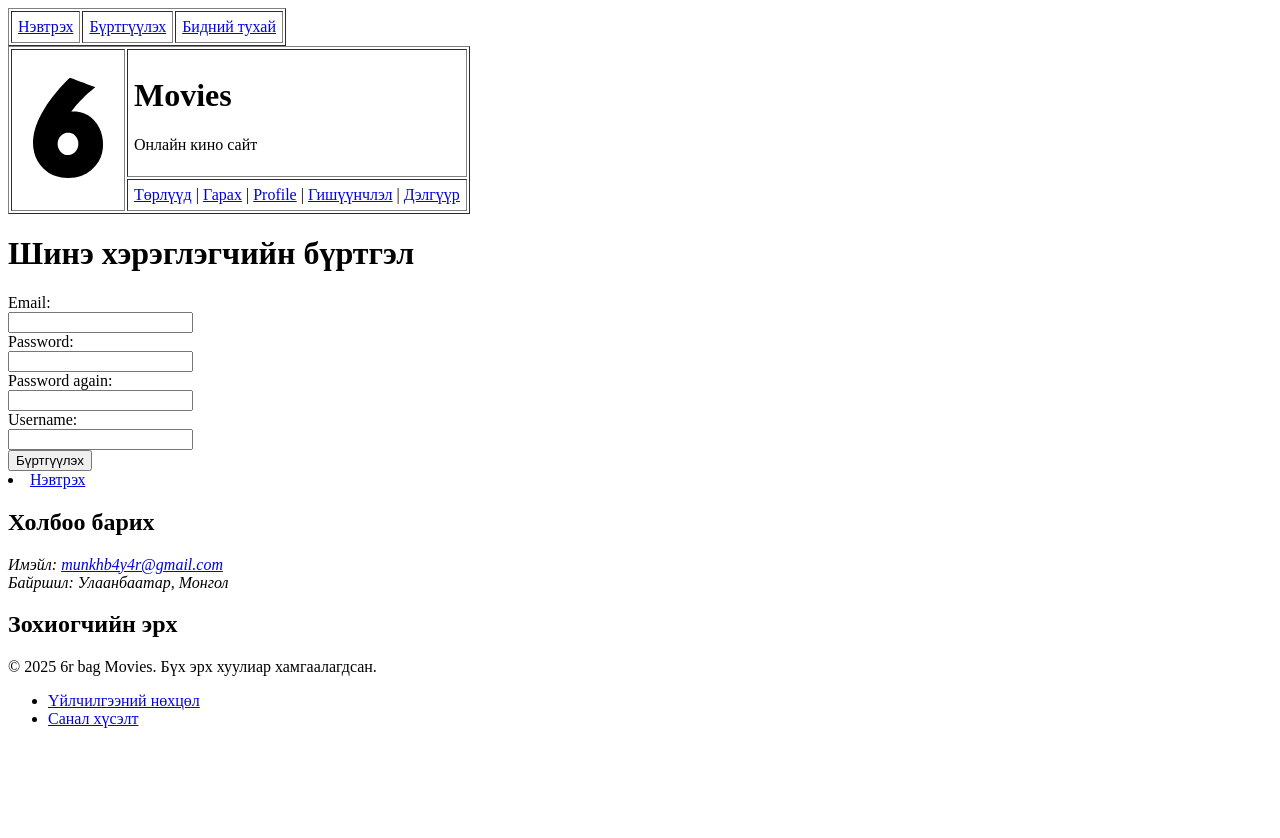
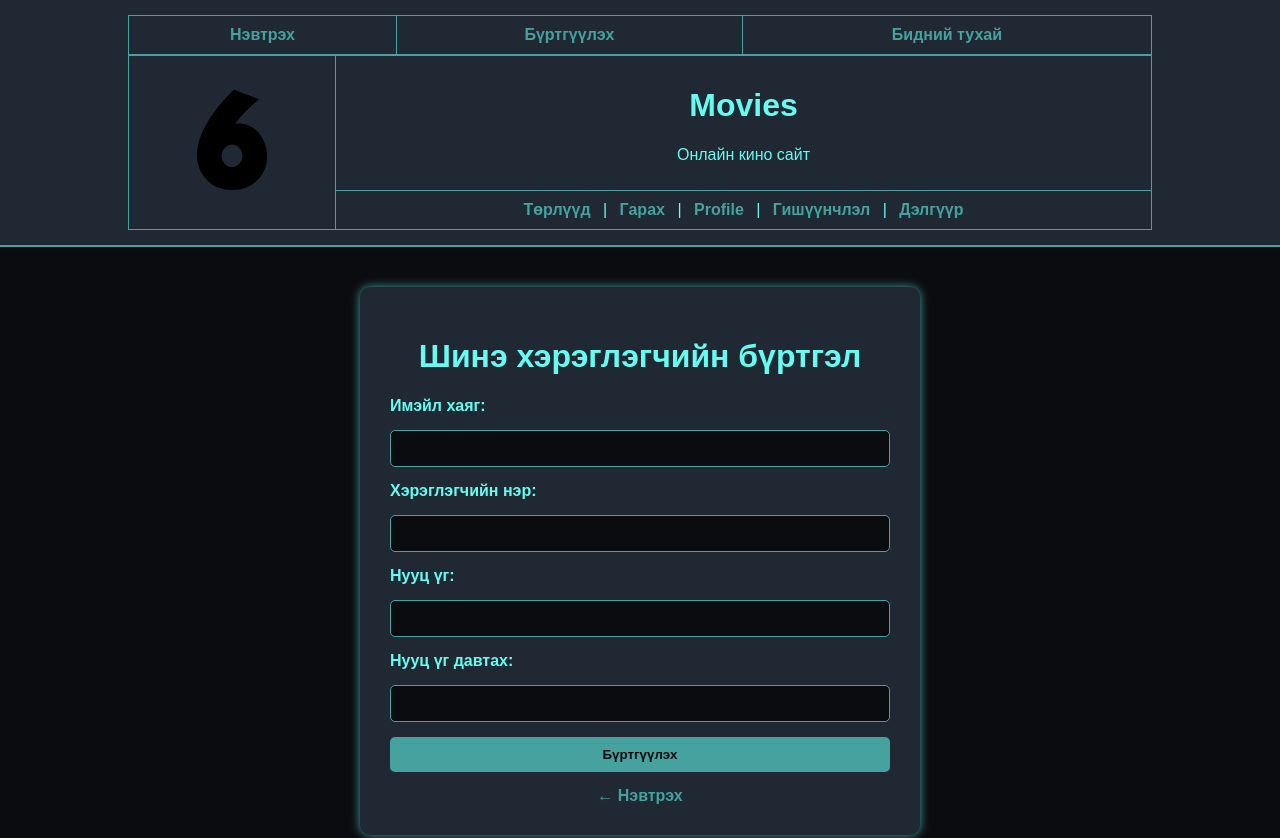
Before and after one commit to mubabne/WebZohiomj, a plain HTML site: page html/register.html in a window 1280 px wide. Shown: the top 838 px of the page. Before the commit the page ends 800 px from the top, so only its background shows below. Drawn offline with Linux system fonts and the light colour scheme.

Commit message:
Update register.html

```diff
--- a/html/register.html
+++ b/html/register.html
@@ -1,11 +1,138 @@
-
 <!doctype html>
 <html lang="mn">
 <head>
   <meta charset="utf-8" />
   <meta name="viewport" content="width=device-width, initial-scale=1" />
-  <title>6r bag</title>
-  <meta name="description" content="online movie site">
+  <title>Бүртгүүлэх - 6р баг</title>
+  <meta name="description" content="online movie site register page">
+
+  <style>
+    body {
+      font-family: "Poppins", sans-serif;
+      background-color: #0b0c10;
+      color: #f1f1f1;
+      margin: 0;
+      padding: 0;
+    }
+
+    header, footer {
+      background-color: #1f2833;
+      color: #66fcf1;
+      text-align: center;
+      padding: 15px 0;
+      border-bottom: 2px solid #45a29e;
+    }
+
+    table {
+      margin: 0 auto;
+      border-collapse: collapse;
+      background-color: #1f2833;
+      border: 1px solid #45a29e;
+      width: 80%;
+    }
+
+    td {
+      text-align: center;
+      padding: 10px;
+    }
+
+    h1 {
+      text-align: center;
+      color: #66fcf1;
+    }
+
+    a {
+      color: #45a29e;
+      text-decoration: none;
+      font-weight: bold;
+    }
+
+    a:hover {
+      color: #66fcf1;
+      text-shadow: 0 0 5px #66fcf1;
+    }
+
+    nav a {
+      margin: 0 8px;
+    }
+
+    main {
+      max-width: 500px;
+      margin: 40px auto;
+      background-color: #1f2833;
+      padding: 30px;
+      border-radius: 10px;
+      box-shadow: 0 0 10px #45a29e;
+    }
+
+    form {
+      display: flex;
+      flex-direction: column;
+      gap: 15px;
+    }
+
+    label {
+      color: #66fcf1;
+      font-weight: bold;
+    }
+
+    input {
+      padding: 10px;
+      border-radius: 5px;
+      border: 1px solid #45a29e;
+      background-color: #0b0c10;
+      color: #fff;
+    }
+
+    input:focus {
+      outline: none;
+      border-color: #66fcf1;
+      box-shadow: 0 0 5px #66fcf1;
+    }
+
+    button {
+      background-color: #45a29e;
+      color: #0b0c10;
+      font-weight: bold;
+      padding: 10px;
+      border: none;
+      border-radius: 5px;
+      cursor: pointer;
+      transition: 0.3s;
+    }
+
+    button:hover {
+      background-color: #66fcf1;
+      box-shadow: 0 0 10px #66fcf1;
+    }
+
+    li {
+      list-style: none;
+      text-align: center;
+      margin-top: 15px;
+    }
+
+    footer {
+      margin-top: 40px;
+      border-top: 2px solid #45a29e;
+      padding: 20px;
+    }
+
+    footer a {
+      color: #66fcf1;
+    }
+
+    @media (max-width: 600px) {
+      table, td {
+        display: block;
+        width: 100%;
+      }
+
+      main {
+        width: 90%;
+      }
+    }
+  </style>
 </head>
 
 <body>
@@ -36,30 +163,34 @@
             <a href="login.html">Гарах</a> |
             <a href="profile.html">Profile</a> |
             <a href="payment.html">Гишүүнчлэл</a> |
-            <a href="shop.html"> Дэлгүүр</a>
+            <a href="shop.html">Дэлгүүр</a>
           </nav>
         </td>
       </tr>
     </table>
   </header>
+
+  <main>
+    <h1>Шинэ хэрэглэгчийн бүртгэл</h1>
+    <form>
+      <label for="email">Имэйл хаяг:</label>
+      <input type="email" id="email" name="email" required>
+
+      <label for="username">Хэрэглэгчийн нэр:</label>
+      <input type="text" id="username" name="username" required>
+
+      <label for="pwd">Нууц үг:</label>
+      <input type="password" id="pwd" name="pwd" required>
+
+      <label for="pwd1">Нууц үг давтах:</label>
+      <input type="password" id="pwd1" name="pwd1" required>
+
+      <button type="button" onclick="alert('Бүртгэл амжилттай үүслээ!')">Бүртгүүлэх</button>
+    </form>
+
+    <li><a href="login.html">← Нэвтрэх</a></li>
   </main>
-  <BODY>
-    <h1>
-     Шинэ хэрэглэгчийн бүртгэл
-    </h1>
-    <form>
-  <label for="email">Email:</label><br>
-  <input type="text" id="email" name="username"><br>
-  <label for="pwd">Password:</label><br>
-  <input type="password" id="pwd" name="pwd"><br>
-  <label for="pwd1">Password again:</label><br>
-  <input type="password" id="pwd1" name="pwd1"><br>
-  <label for="username">Username:</label><br>
-  <input type="username" id="username" name="pwd"><br>
-  <a href="login.html"><button type="button" onclick="alert('Бүртгэл үүслээ')">Бүртгүүлэх</button></a>
-</form>
-    <li><a href="login.html">Нэвтрэх</a></li>
-  </BODY>
+
   <footer role="contentinfo">
     <section aria-labelledby="contact-title">
       <h2 id="contact-title">Холбоо барих</h2>
@@ -81,5 +212,6 @@
       </ul>
     </nav>
   </footer>
+
 </body>
 </html>
```
Lines whose indentation alone changed are shown as unchanged.
